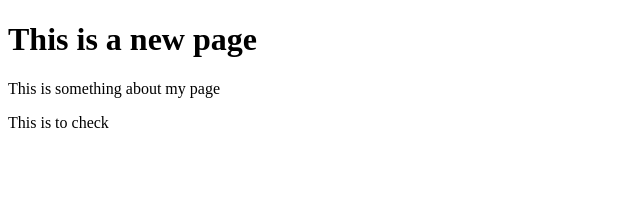
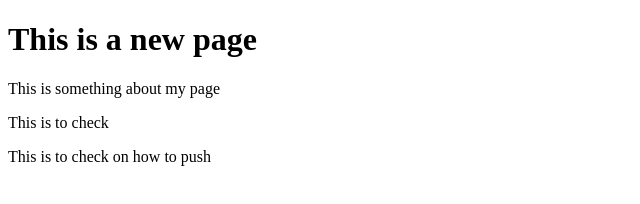
Before and after one commit to SterlingBoom/Cars, a plain HTML site: page index.html in a window 1280 px wide. Shown: the whole page, without its empty margins (0-640 px from the left). Drawn offline with Linux system fonts and the light colour scheme.

Commit message:
update index.html

```diff
--- a/index.html
+++ b/index.html
@@ -10,5 +10,6 @@
     <h1>This is a new page</h1>
     <p>This is something about my page</p>
     <p>This is to check</p>
+    <p>This is to check on how to push</p>
 </body>
 </html>
```
